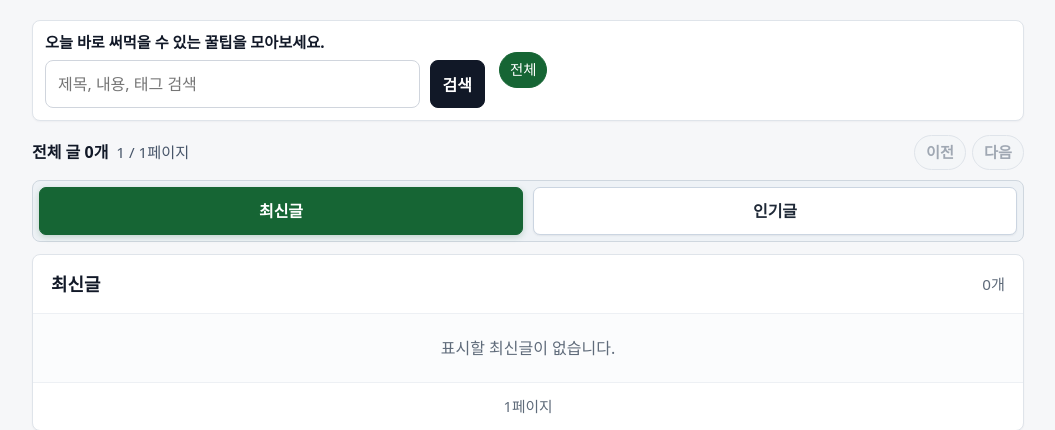
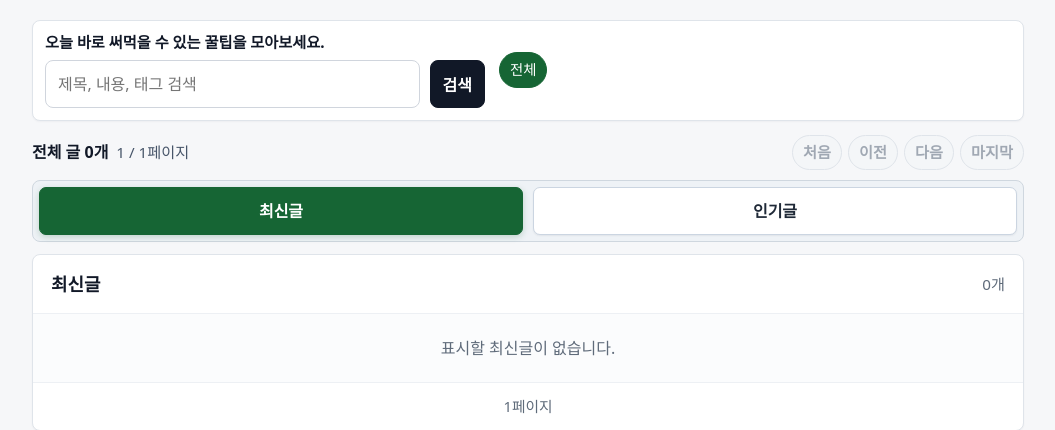
Before and after one commit to mindonghak/minggultip, a FastAPI app: page / in a window 1280 px wide. Shown: the part 68-498 px from the top of the page, without its empty margins (112-1167 px from the left). Run offline with FastAPI, Linux system fonts and the light colour scheme; data that the repository does not hold is empty; some libraries are stand-ins or nearby versions.

Commit message:
Add first and last feed pagination links

```diff
--- a/app/static/style.css
+++ b/app/static/style.css
@@ -77,7 +77,7 @@ a:hover { text-decoration:underline; }
 .feed-summary-text { display:flex; align-items:baseline; gap:8px; flex-wrap:wrap; }
 .feed-summary-text strong { color:var(--text); font-size:1rem; }
 .feed-summary-actions { display:flex; gap:6px; flex-wrap:wrap; }
-.feed-summary-actions a, .feed-summary-actions .disabled { display:inline-flex; align-items:center; justify-content:center; min-width:52px; min-height:32px; border:1px solid var(--line); border-radius:999px; padding:5px 10px; background:#fff; font-weight:700; text-decoration:none; }
+.feed-summary-actions a, .feed-summary-actions .disabled { display:inline-flex; align-items:center; justify-content:center; min-width:50px; min-height:32px; border:1px solid var(--line); border-radius:999px; padding:5px 10px; background:#fff; font-weight:700; text-decoration:none; }
 .feed-summary-actions a:hover { border-color:var(--brand); color:var(--brand-dark); background:#f0fdf4; text-decoration:none; }
 .feed-summary-actions .disabled { color:#a0a8b3; background:#f4f6f8; cursor:default; }
 .feed-tabs { display:grid; grid-template-columns:1fr 1fr; gap:10px; margin-bottom:12px; padding:6px; border:1px solid #cfd7df; border-radius:8px; background:#eef2f6; }
--- a/app/templates/index.html
+++ b/app/templates/index.html
@@ -60,6 +60,11 @@
       <div class="feed-summary-actions">
         {% if active_tab == "recent" %}
           {% if recent_page > 1 %}
+            <a href="/?q={{ q|urlencode }}&tab=recent&recent_page=1">처음</a>
+          {% else %}
+            <span class="disabled">처음</span>
+          {% endif %}
+          {% if recent_page > 1 %}
             <a href="/?q={{ q|urlencode }}&tab=recent&recent_page={{ recent_page - 1 }}">이전</a>
           {% else %}
             <span class="disabled">이전</span>
@@ -69,7 +74,17 @@
           {% else %}
             <span class="disabled">다음</span>
           {% endif %}
+          {% if recent_page < total_pages %}
+            <a href="/?q={{ q|urlencode }}&tab=recent&recent_page={{ total_pages }}">마지막</a>
+          {% else %}
+            <span class="disabled">마지막</span>
+          {% endif %}
         {% else %}
+          {% if popular_page > 1 %}
+            <a href="/?q={{ q|urlencode }}&tab=popular&popular_page=1">처음</a>
+          {% else %}
+            <span class="disabled">처음</span>
+          {% endif %}
           {% if popular_page > 1 %}
             <a href="/?q={{ q|urlencode }}&tab=popular&popular_page={{ popular_page - 1 }}">이전</a>
           {% else %}
@@ -79,6 +94,11 @@
             <a href="/?q={{ q|urlencode }}&tab=popular&popular_page={{ popular_page + 1 }}">다음</a>
           {% else %}
             <span class="disabled">다음</span>
+          {% endif %}
+          {% if popular_page < total_pages %}
+            <a href="/?q={{ q|urlencode }}&tab=popular&popular_page={{ total_pages }}">마지막</a>
+          {% else %}
+            <span class="disabled">마지막</span>
           {% endif %}
         {% endif %}
       </div>
```
